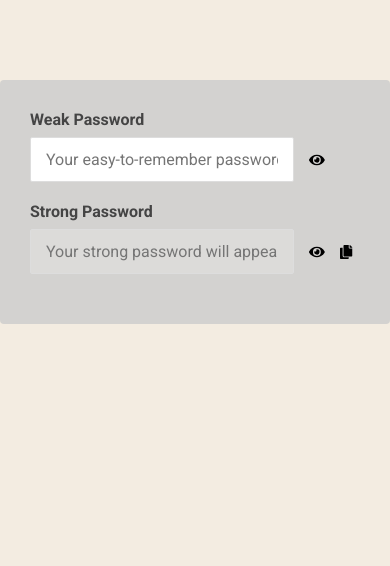
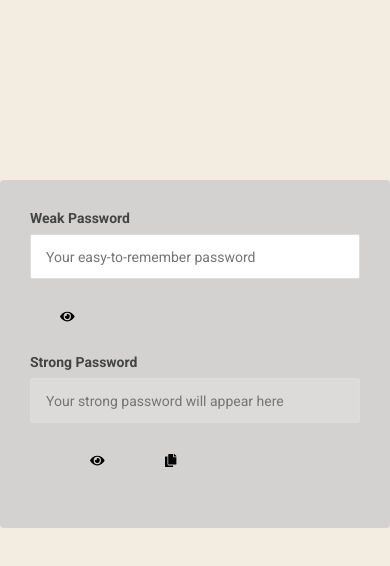
Before and after one commit to siqueiralex/password-transformer, a Next.js app: page / in a window 390 px wide. Shown: the top 566 px of the page. Built offline with nearby package versions, Linux system fonts and the light colour scheme.

Commit message:
removing button

```diff
--- a/pages/index.js
+++ b/pages/index.js
@@ -61,8 +61,11 @@ export default function Home() {
                 value = {password}
                 disabled
                 />
+                <span>
                 <i onClick={togglePasswordVisiblity}>{eye}</i>
                 <i onClick={() => {navigator.clipboard.writeText(password)}} >{copyIcon}</i>
+
+                </span>
               </div>
             </div>
         </div>
--- a/styles/globals.css
+++ b/styles/globals.css
@@ -20,13 +20,14 @@ body,
 input,
 button {
     font-family: 'Roboto', Arial, Helvetica, sans-serif;
-    font-size: 14px;
+    font-size: 13px;
 }
 
 .container {
     margin: 80px auto 0;
     max-width: 450px;
     width: 100%;
+    height: 100%;
     display: flex;
     flex-direction: column;
     align-items: center;
@@ -37,11 +38,7 @@ button {
     background: #cccc;
     border-radius: 4px;
     padding: 30px;
-}
-
-.generator>p {
-    font-size: 18px;
-    line-height: 30px;
+    margin-top: 100px;
 }
 
 .generator .form {
@@ -50,7 +47,7 @@ button {
 }
 
 .generator .form label {
-    font-size: 16px;
+    font-size: 14px;
     color: #444;
     font-weight: bold;
     margin-bottom: 8px;
@@ -62,9 +59,30 @@ button {
     border-radius: 2px;
     height: 45px;
     padding: 0 15px;
-    font-size: 16px;
+    font-size: 14px;
     min-width: 80%;
 }
+
+@media screen and (max-width: 450px) {
+    .form > div {
+      display: flex;
+      flex-direction: column;
+    }
+
+    .generator i, span {
+        margin: 30px;
+    }
+
+    .svg-inline--fa {
+        width:50px;
+    }
+
+    .generator .form input {
+        margin: 0;
+    }
+
+
+  }
 
 .generator button.btn {
     border: 0;
```
